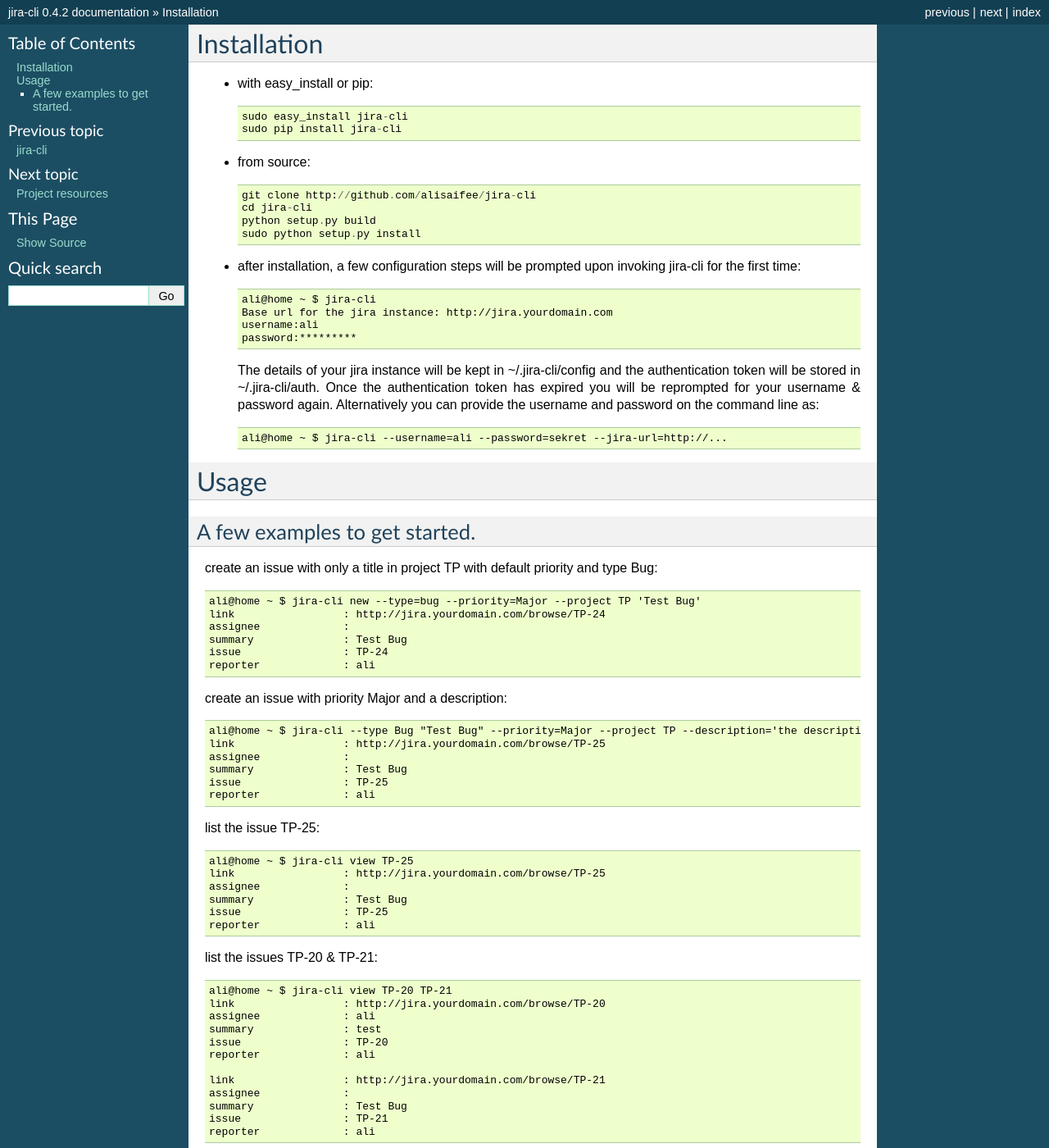
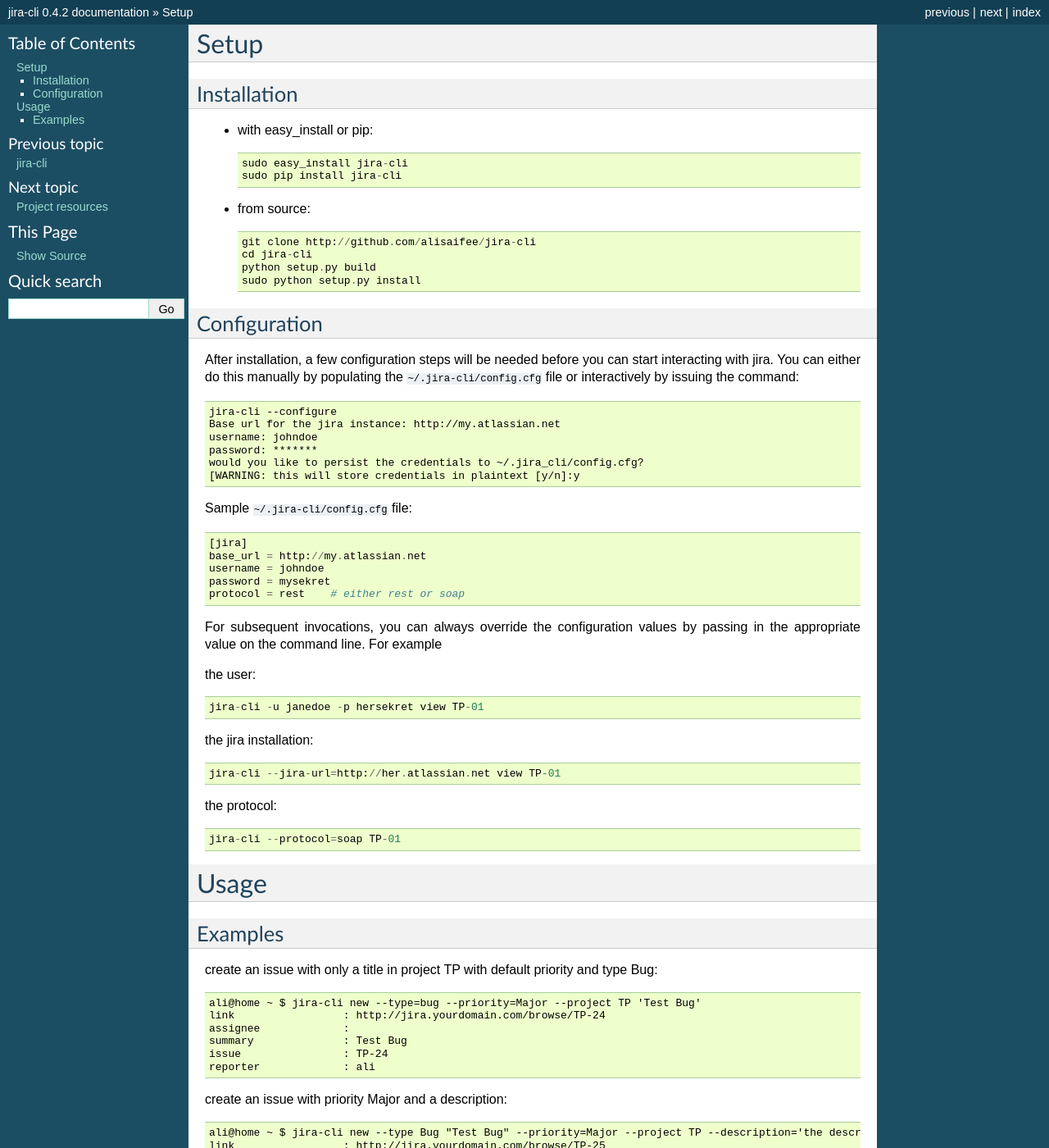
Before and after one commit to alisaifee/jira-cli, a Sphinx documentation site: the page built from doc/source/intro.rst, in a window 1280 px wide and 1400 px high. Shown: the whole window at 82% size. Built offline with Sphinx 7.4.7, drawn with Linux system fonts in a browser that asks for light colours; formulas are drawn with MathJax 3; some of the changed text lies outside the part shown.

Commit message:
documentation updates for 2.x.

```diff
--- a/README.rst
+++ b/README.rst
@@ -23,7 +23,7 @@
 ===================
 jira-cli, as of version ``2.0.0-pre`` has been completely rewritten (including the command line interface).
 The command line interface presented by versions up to ``0.4.2`` will be maintained (and presented
-by default) until the release of version ``2.0``.
+by default) until the official release of version ``2.0``.
 
 If you'd like to try out the new interface, add the ``--v2`` command line argument or add the following
 snippet to your ``~/.jira-cli/config.cfg`` file::
--- a/doc/source/conf.py
+++ b/doc/source/conf.py
@@ -43,7 +43,7 @@
 
 # General information about the project.
 project = u'jira-cli'
-copyright = u'2013, Ali-Akber Saifee'
+copyright = u'2014, Ali-Akber Saifee'
 
 # The version info for the project you're documenting, acts as replacement for
 # |version| and |release|, also used in various other places throughout the
--- a/doc/source/index.rst
+++ b/doc/source/index.rst
@@ -2,6 +2,10 @@
 jira-cli
 ########
 
+.. warning::
+
+    The documentation on this page only applies to ``jira-cli`` versions 2.x. Please see
+    the section on the :ref:`rewrite` for more details.
 
 .. toctree::
     :maxdepth: 4
--- a/doc/source/intro.rst
+++ b/doc/source/intro.rst
@@ -1,5 +1,8 @@
+Setup
+=====
+
 Installation
-============
+------------
 * with easy_install or pip::
 
     sudo easy_install jira-cli
@@ -12,25 +15,53 @@
     python setup.py build
     sudo python setup.py install
 
-* after installation, a few configuration steps will be prompted upon invoking jira-cli for the first time::
-
-    ali@home ~ $ jira-cli
-    Base url for the jira instance: http://jira.yourdomain.com
-    username:ali
-    password:*********
-
-  The details of your jira instance will be kept in ~/.jira-cli/config and the authentication token will be stored in ~/.jira-cli/auth.
-  Once the authentication token has expired you will be reprompted for your username & password again. Alternatively you can provide the username and password on the command line as::
-
-    ali@home ~ $ jira-cli --username=ali --password=sekret --jira-url=http://...
 
 
+Configuration
+-------------
+
+After installation, a few configuration steps will be needed before you can
+start interacting with jira. You can either do this manually by populating
+the ``~/.jira-cli/config.cfg`` file or interactively by issuing the command::
+
+    jira-cli --configure
+    Base url for the jira instance: http://my.atlassian.net
+    username: johndoe
+    password: *******
+    would you like to persist the credentials to ~/.jira_cli/config.cfg?
+    [WARNING: this will store credentials in plaintext [y/n]:y
+
+
+Sample ``~/.jira-cli/config.cfg`` file::
+
+    [jira]
+    base_url = http://my.atlassian.net
+    username = johndoe
+    password = mysekret
+    protocol = rest    # either rest or soap
+
+
+For subsequent invocations, you can always override the configuration values by passing
+in the appropriate value on the command line. For example
+
+
+the user::
+
+    jira-cli -u janedoe -p hersekret view TP-01
+
+the jira installation::
+
+    jira-cli --jira-url=http://her.atlassian.net view TP-01
+
+the protocol::
+
+    jira-cli --protocol=soap TP-01
 
 Usage
 =====
 
-A few examples to get started.
-------------------------------
+Examples
+--------
 create an issue with only a title in project TP with default priority and type Bug::
 
     ali@home ~ $ jira-cli new --type=bug --priority=Major --project TP 'Test Bug'
@@ -42,7 +73,7 @@
 
 create an issue with priority Major and a description::
 
-    ali@home ~ $ jira-cli --type Bug "Test Bug" --priority=Major --project TP --description='the description'
+    ali@home ~ $ jira-cli new --type Bug "Test Bug" --priority=Major --project TP --description='the description'
     link                 : http://jira.yourdomain.com/browse/TP-25
     assignee             :
     summary              : Test Bug
```
Also changed, not shown: doc/source/project.rst (+23 -2 lines), 1 other file.
